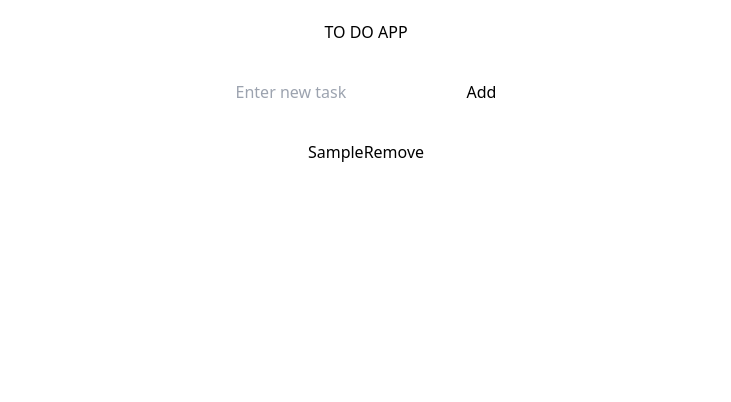
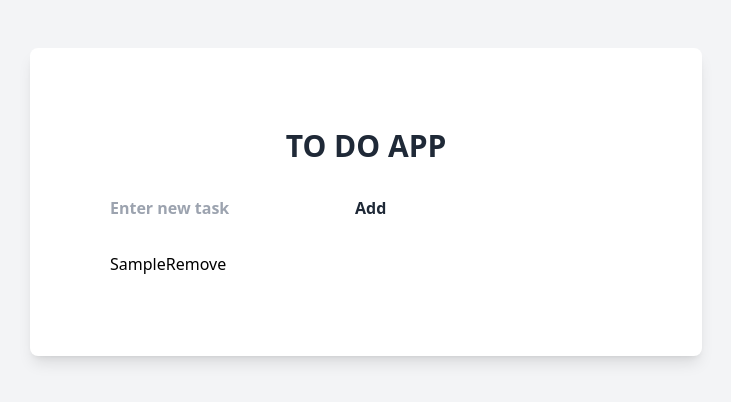
Before and after one commit to Kifayath-paybolt/POC-Next, a Next.js app in the folder To-do/appnext/: page / in a window 1280 px wide. Both pictures are taken after typing "Sample" into the empty fields and a click on the button "Add". Shown: the top 402 px of the page, without its empty margins (274-1005 px from the left). Built offline with nearby package versions, Linux system fonts and the light colour scheme.

Commit message:
Working on UI

```diff
--- a/To-do/appnext/app/page.tsx
+++ b/To-do/appnext/app/page.tsx
@@ -1,15 +1,12 @@
 "use client";
 
-import { link } from "fs";
 import { useState } from "react";
-import { text } from "stream/consumers";
 import Tlist from "@/components/tasklist";
 import Inp from "@/components/Input";
 import {Task} from  "../app/types";
 
 export default function Home() {
   const [tasks, setTasks] = useState<Task[]>([]);
-  const [newTask, setNewTask] = useState<string>('');
 
   const addTask = (text: string) => {
     const newTaskItem = {
@@ -33,9 +30,9 @@ export default function Home() {
   }
 
   return (
-    <main>
-      <div className="text-center my-5 flex flex-col gap-4">
-        <h1>TO DO APP</h1>
+    <main className="min-h-screen bg-gray-100 py-12">
+      <div className="max-w-2xl mx-auto p-20 bg-white rounded-lg shadow-lg">
+        <h1 className="text-3xl font-bold text-center mb-8 text-gray-800">TO DO APP</h1>
         <Inp addTask={addTask} />
         <Tlist tasks={tasks} updateComplete={updateComplete} removeTask={removeTask}/>
       </div>
--- a/To-do/appnext/components/Input.tsx
+++ b/To-do/appnext/components/Input.tsx
@@ -14,15 +14,17 @@ const Inp: React.FC<inputProps> = ({addTask})=>{
         }
     }
     return(
-        <div className="mb-4 text-center my-5 mr-5 gap-64">
+        <div className="flex items-center justify-center gap-4 mt-8">
             <input type="text"
             value={newTask}
             onChange={(e) => setNewTask(e.target.value)}
-            className="border rounded px-3 py-2 text-gray-700 focus:outline-none focus:ring-2 focus:ring-blue-400"
+            className="justify-center text-xl font-bold  mb-8 text-gray-800 bg-slate-500"
             placeholder="Enter new task"/>
             <button
             onClick={handleAddTask}
-            className="ml-2 px-4 py-2 bg-blue-500 text-white rounded hover:bg-blue-600">Add</button>
+            className="text-xl font-bold text-center mb-8 text-gray-800">
+                Add
+            </button>
           </div>
     )
 };
--- a/To-do/appnext/components/taskItems.tsx
+++ b/To-do/appnext/components/taskItems.tsx
@@ -10,15 +10,19 @@ interface TaskItemProps {
 const Titem : React.FC<TaskItemProps> = ({task, updateComplete, removeTask}) =>{
     return(
         <li key={task.id}
-            className={`flex-auto w-full items-center p-2 rounded ${
-              task.completed ? 'bg-green-200' : 'bg-gray-200'
+            className={`flex items-center justify-between p-4 rounded-lg shadow-md transition duration-200 ${
+                task.completed ? "bg-green-100 border-green-400" : "bg-white border-gray-300"
+                } border-2 hover:shadow-lg`}
+          >
+            <span className={`text-lg font-medium flex-1 cursor-pointer transition-colors ${
+            task.completed ? "line-through text-gray-500" : "text-gray-900"
             }`}
-          >
-              <span className = {`flex-1 cursor-pointer ${task.completed ? 'line-through text-gray-500' : ""}`}
-              onClick={()=>updateComplete(task.id)}>{task.text}</span>
-              <button onClick={()=>removeTask(task.id)}
-                className="ml-4 text-red-500 hover:text-red-700">Remove</button>
-            </li>
+            onClick={()=>updateComplete(task.id)}>{task.text}</span>
+            <button onClick={()=>removeTask(task.id)}
+            className="ml-4 text-red-500 hover:text-red-700 transition-colors">
+                Remove
+                </button>
+        </li>
     );
 };
 
--- a/To-do/appnext/components/tasklist.tsx
+++ b/To-do/appnext/components/tasklist.tsx
@@ -10,7 +10,7 @@ interface TaskListProps {
 
 const Tlist = ({tasks, updateComplete, removeTask} : TaskListProps) => {
     return(
-        <ul className="space-y-2 mt-9">
+        <ul className="space-y-4 mt-5 max-w-xl mx-auto">
       {tasks.map((task) => (
         <Titem key={task.id} task={task} updateComplete={updateComplete} removeTask={removeTask} />
       ))}
```
